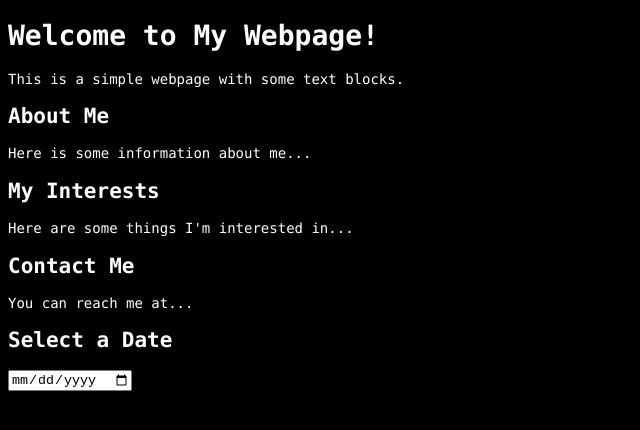
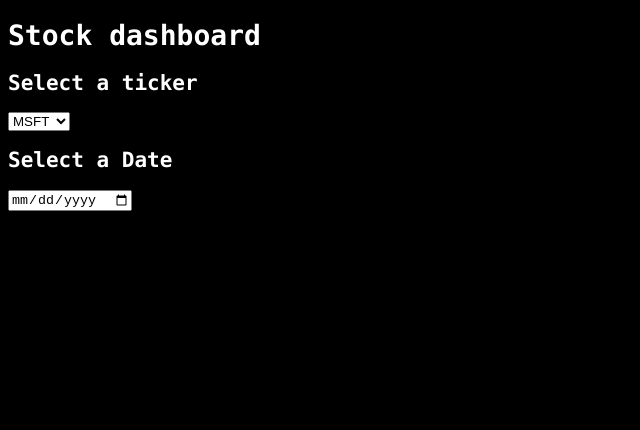
Before and after one commit to LeonardPuettmann/azure-stock-news-dashboard, a website: page public/index.html in a window 1280 px wide. Shown: the whole page, without its empty margins (0-640 px from the left). Drawn offline with Linux system fonts and the light colour scheme.

Commit message:
Deleted interface

```diff
--- a/public/index.html
+++ b/public/index.html
@@ -12,17 +12,18 @@
     </style>
 </head>
 <body>
-    <h1>Welcome to My Webpage!</h1>
-    <p>This is a simple webpage with some text blocks.</p>
+    <h1>Stock dashboard</h1>
 
-    <h2>About Me</h2>
-    <p id="about-me">Here is some information about me...</p>
-
-    <h2>My Interests</h2>
-    <p id="my-interests">Here are some things I'm interested in...</p>
-
-    <h2>Contact Me</h2>
-    <p id="contact-me">You can reach me at...</p>
+    <h2>Select a ticker</h2>
+    <p>
+        <select id="ticker-picker">
+            <option value="MSFT">MSFT</option>
+            <option value="AAPL">AAPL</option>
+            <option value="AVGO">AVGO</option>
+            <option value="TXN">TXN</option>
+            <option value="DOCN">DOCN</option>
+        </select>
+    </p>
 
     <h2>Select a Date</h2>
     <p><input type="date" id="date-picker"></p>
```
